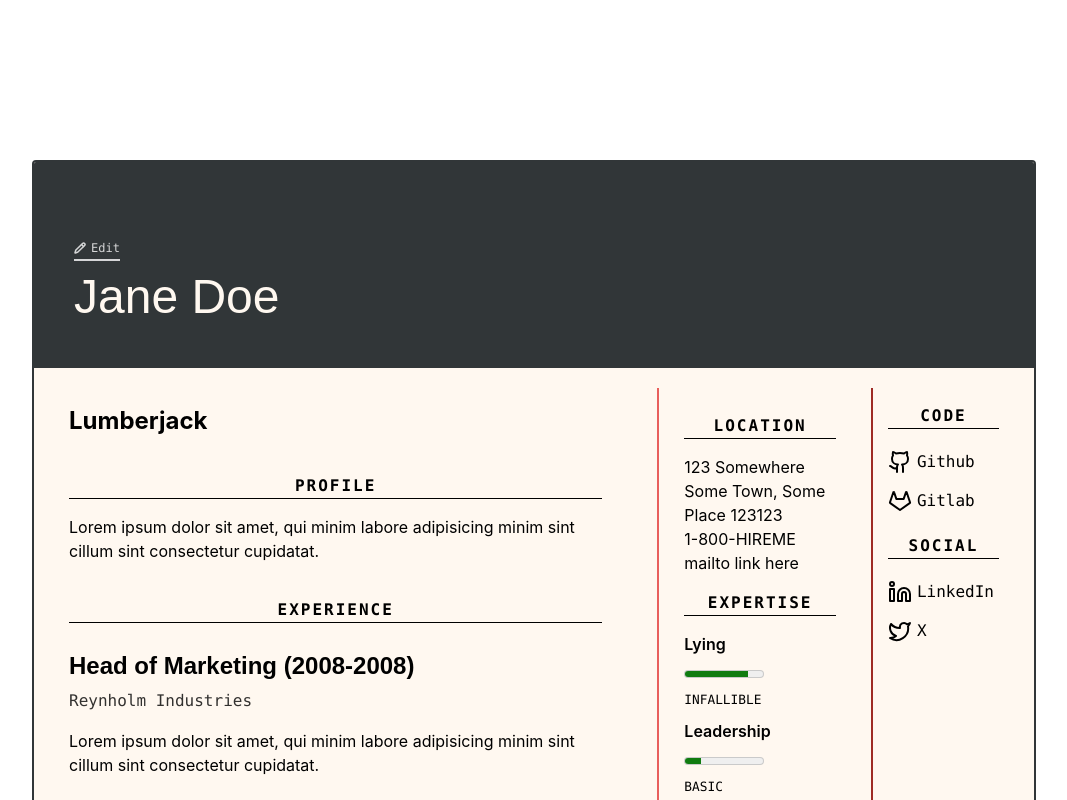
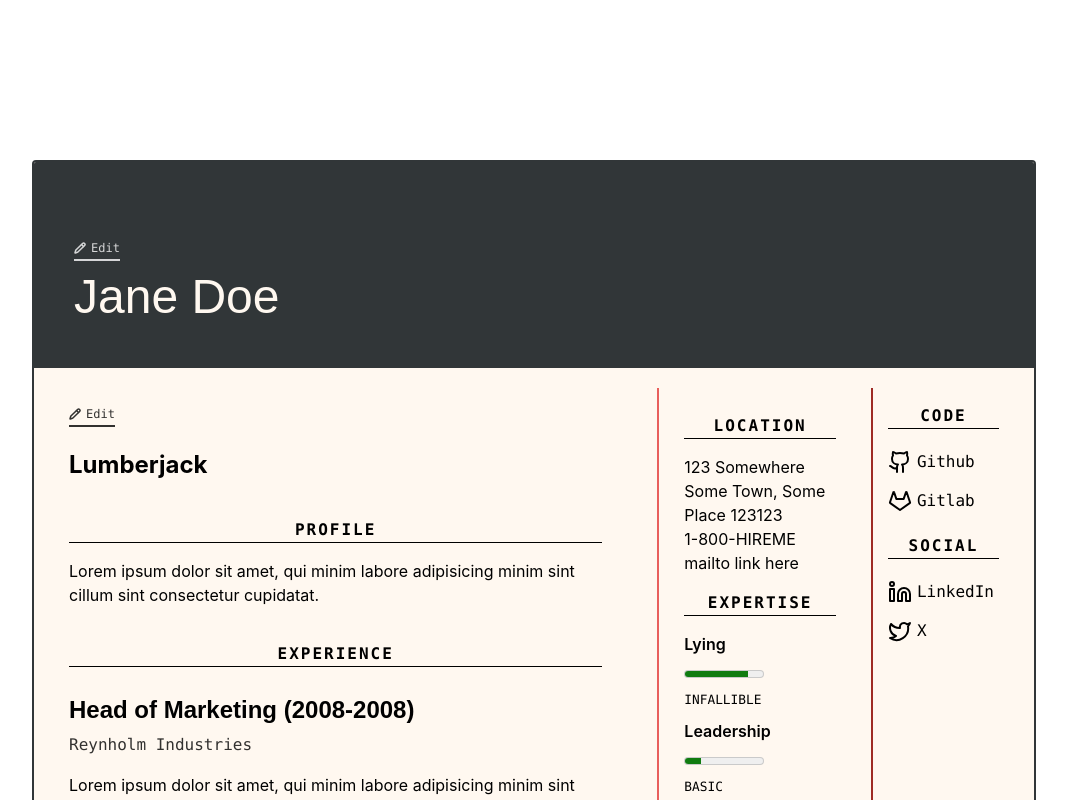
Before and after one commit to ellnix/theodinproject_nodejs, a React (Vite) app in the folder p01_cv_app/: page / in a window 1280 px wide. Shown: the top 800 px of the page, without its empty margins (106-1173 px from the left). Built offline with nearby package versions, Linux system fonts and the light colour scheme.

Commit message:
Work in cv app

```diff
--- a/p01_cv_app/src/App.css
+++ b/p01_cv_app/src/App.css
@@ -135,6 +135,7 @@ section.school {
 
 .name-wrapper .edit-button {
   color: white;
+  border-bottom: 2px solid white;
 }
 
 .name-wrapper .edit-button > img {
@@ -150,7 +151,7 @@ section.school {
   font-weight: 500;
   font-family: var(--font-mono);
   padding: 4px 0;
-  border-bottom: 2px solid white;
+  border-bottom: 2px solid black;
   cursor: pointer;
   font-size: 0.75rem;
 }
--- a/p01_cv_app/src/ui/MainContent.jsx
+++ b/p01_cv_app/src/ui/MainContent.jsx
@@ -2,10 +2,14 @@ import JobTitle from "./main/JobTitle"
 import Bio from "./main/Bio"
 import Experience from "./main/Experience"
 
+import { useState } from 'react'
+
 export default function MainContent() {
+  const [jobTitle, setJobTitle] = useState("Lumberjack")
+
   return (
     <main>
-      <JobTitle />
+      <JobTitle title={jobTitle} />
       <Bio />
       <Experience />
     </main>
--- a/p01_cv_app/src/ui/main/JobTitle.jsx
+++ b/p01_cv_app/src/ui/main/JobTitle.jsx
@@ -1,8 +1,11 @@
-export default function JobTitle() {
+import EditButton from '../EditButton'
+
+export default function JobTitle({ title }) {
   return (
     <section>
+      <EditButton />
       <h2>
-        Lumberjack
+        {title}
       </h2>
     </section>
   )
```
